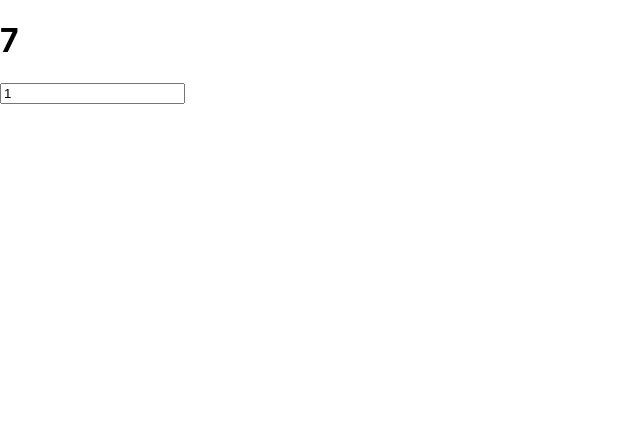
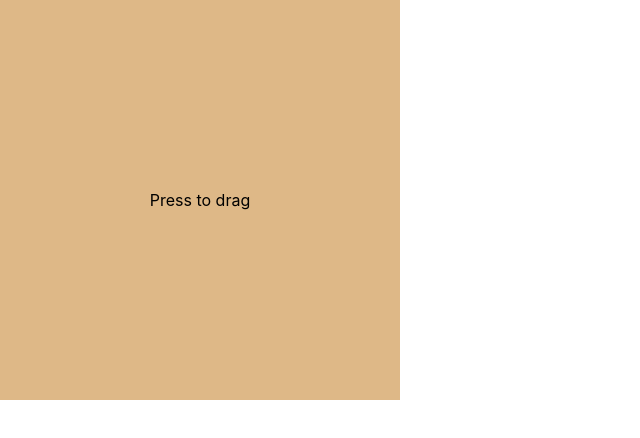
Before and after one commit to Deks000/hooks-app, a React (Create React App) app: page / in a window 1280 px wide. Shown: the top 438 px of the page, without its empty margins (0-640 px from the left). Built offline with nearby package versions, Linux system fonts and the light colour scheme.

Commit message:
24.07 17:16

```diff
--- a/src/App.js
+++ b/src/App.js
@@ -1,43 +1,58 @@
-import React, {useEffect, useReducer} from "react";
+import React, {useEffect, useRef, useState} from "react";
 
-const initialState = {
-    count: 0,
-    step: 1,
-};
-
-function reducer(state, action) {
-    const { count, step } = state;
-    if (action.type === 'tick') {
-        return { count: count + step, step };
-    } else if (action.type === 'step') {
-        return { count, step: action.step };
-    } else {
-        throw new Error();
-    }
-}
+// const quickAndDirtyStyle = {
+//     width: "200px",
+//     height: "200px",
+//     background: "#FF9900",
+//     color: "#FFFFFF",
+//     display: "flex",
+//     justifyContent: "center",
+//     alignItems: "center"
+// }
 
 function App() {
+    const [pressed, setPressed] = useState(false)
+    const [position, setPosition] = useState({x: 0, y: 0})
+    const ref = useRef()
 
-    const [state, dispatch] = useReducer(reducer, initialState);
-    const { count, step } = state;
+    // Monitor changes to position state and update DOM
+    useEffect(() => {
+        if (ref.current) {
+            ref.current.style.transform = `translate(${position.x}px, ${position.y}px)`
+        }
+    }, [position])
 
-    useEffect(() => {
-        const id = setInterval(() => {
-            dispatch({ type: 'tick' });
-        }, 1000);
-        return () => clearInterval(id);
-    }, [dispatch]);
+    // Update the current position if mouse is down
+    const onMouseMove = (event) => {
+        if (pressed) {
+            setPosition({
+                x: position.x + event.movementX,
+                y: position.y + event.movementY
+            })
+        }
+    }
 
     return (
-        <>
-            <h1>{count}</h1>
-            <input value={step} onChange={e => {
-                dispatch({
-                    type: 'step',
-                    step: Number(e.target.value)
-                });
-            }} />
-        </>
-    );
-}
+        <div
+            ref={ ref }
+            style={{
+                position: "absolute",
+                width: "400px",
+                height: "400px",
+                cursor: "grab",
+                zIndex: "1000",
+                backgroundColor: "burlywood",
+                border: "2px",
+                display: "flex",
+                textAlign: "center",
+                alignItems: "center",
+                justifyContent: "center"
+            }}
+            onMouseMove={ onMouseMove }
+            onMouseDown={ () => setPressed(true) }
+            onMouseUp={ () => setPressed(false) }>
+            <p>{ pressed ? "Dragging..." : "Press to drag" }</p>
+        </div>
+    )
+};
 export default App;
```
Also changed, not shown: src/App.css (+7 -3 lines).
